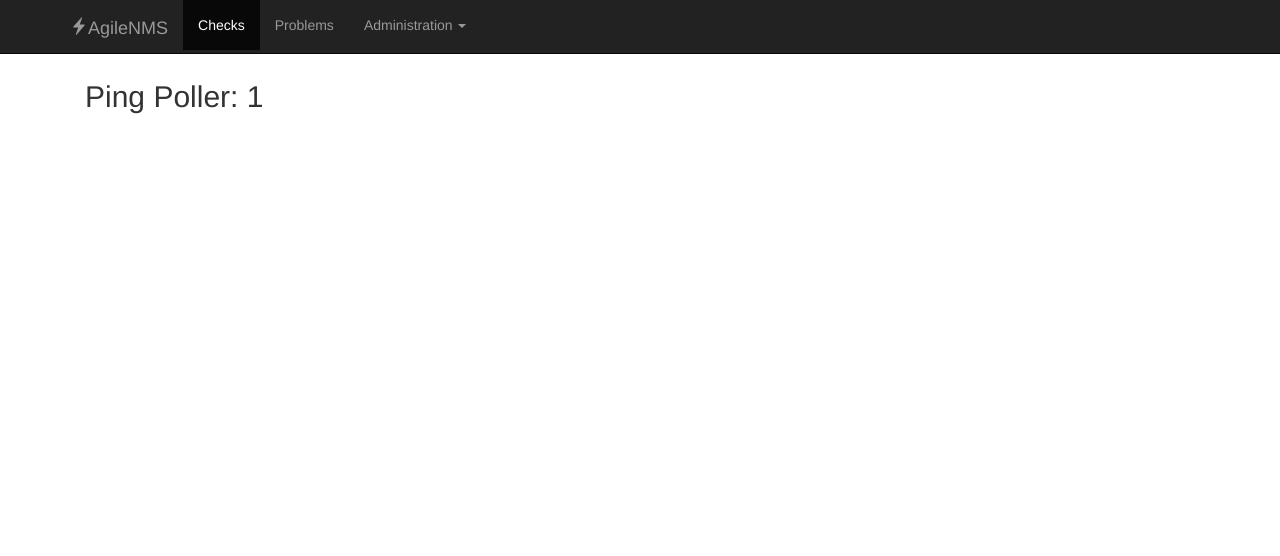
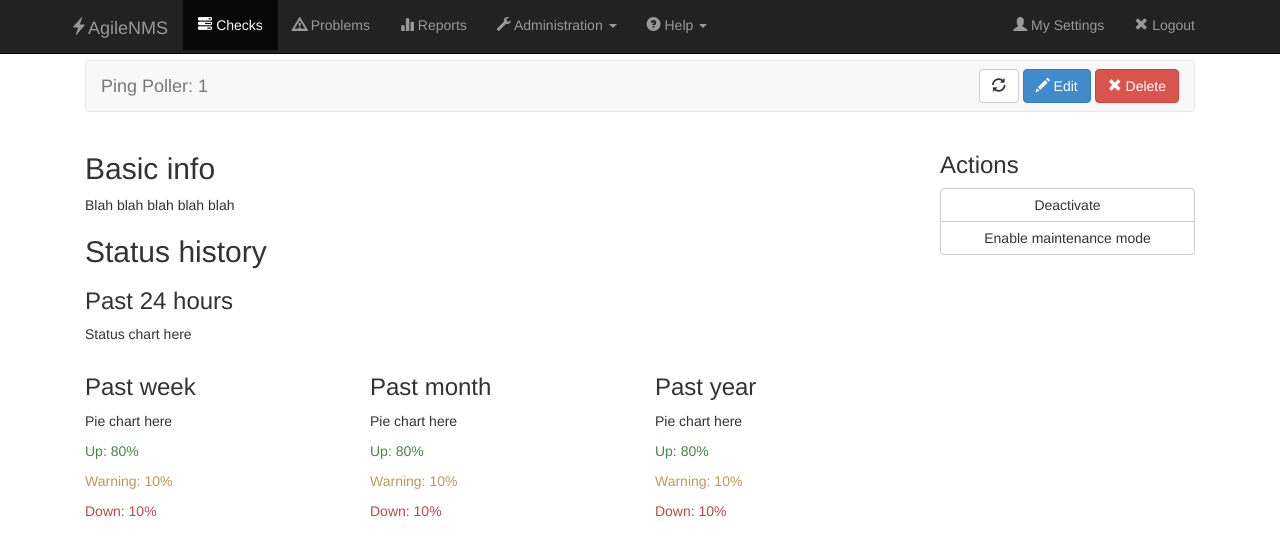
Before and after one commit to animeshinvinci/AgileNMS, a Django app: template monitoring/templates/monitoring/check_detail.html in a window 1280 px wide. Shown: the top 556 px of the page. Run offline with Django 3.2, Linux system fonts and the light colour scheme; the template is opened without the code that fills it: values that come from a table or form of the project are taken from there, others are empty; tables that the repository leaves empty hold one stand-in row (values such as "Sample post"); parts of the project's set-up code (start-up, migrations or seed data) failed here and were passed over.

Commit message:
Lots more frontend stuff

```diff
--- a/monitoring/templates/monitoring/check_detail.html
+++ b/monitoring/templates/monitoring/check_detail.html
@@ -3,6 +3,65 @@
 {% block title %}Check Detail{% endblock %}
 
 {% block content %}
- <h2>{{ check.get_child.type_name }}: {{ check.get_child }}</h2>
 
+ <div class="navbar navbar-default">
+  <div class="navbar-header">
+   <button type="button" class="navbar-toggle" data-toggle="collapse" data-target=".check-navbar-collapse">
+    <span class="sr-only">Toggle navigation</span>
+    <span class="icon-bar"></span>
+    <span class="icon-bar"></span>
+    <span class="icon-bar"></span>
+   </button>
+   <span class="navbar-brand">{{ check.get_child.type_name }}: {{ check.get_child }}</span>
+  </div>
+  <div class="collapse navbar-collapse check-navbar-collapse">
+   <div class="navbar-right">
+    <button type="button" class="btn btn-default navbar-btn"><span class="glyphicon glyphicon-refresh"></span></button>
+    <button type="button" class="btn btn-primary navbar-btn"><span class="glyphicon glyphicon-pencil"></span> Edit</button>
+    <button type="button" class="btn btn-danger navbar-btn"><span class="glyphicon glyphicon-remove"></span> Delete</button>
+   </div>
+  </div>
+ </div>
+
+ <div class="row">
+  <div class="col-lg-9">
+   <h2>Basic info</h2>
+   <p>Blah blah blah blah blah</p>
+
+   <h2>Status history</h2>
+
+   <h3>Past 24 hours</h3>
+   <p>Status chart here</p>
+   <div class="row">
+    <div class="col-md-4">
+     <h3>Past week</h3>
+     <p>Pie chart here</p>
+     <p class="text-success">Up: 80%</p>
+     <p class="text-warning">Warning: 10%</p>
+     <p class="text-danger">Down: 10%</p>
+    </div>
+    <div class="col-md-4">
+     <h3>Past month</h3>
+     <p>Pie chart here</p>
+     <p class="text-success">Up: 80%</p>
+     <p class="text-warning">Warning: 10%</p>
+     <p class="text-danger">Down: 10%</p>
+    </div>
+    <div class="col-md-4">
+     <h3>Past year</h3>
+     <p>Pie chart here</p>
+     <p class="text-success">Up: 80%</p>
+     <p class="text-warning">Warning: 10%</p>
+     <p class="text-danger">Down: 10%</p>
+    </div>
+   </div>
+  </div>
+  <div class="col-lg-3">
+   <h3>Actions</h3>
+    <div class="btn-group-vertical" style="width: 100%;">
+     <button type="button" class="btn btn-default">Deactivate</button>
+     <button type="button" class="btn btn-default">Enable maintenance mode</button>
+    </div>
+  </div>
+ </div>
 {% endblock %}
--- a/templates/base.html
+++ b/templates/base.html
@@ -31,16 +31,28 @@
      </div>
      <div class="collapse navbar-collapse main-navbar-collapse">
       <ul class="nav navbar-nav">
-       <li class="active"><a href="/checks/">Checks</a></li>
-       <li><a href="#">Problems</a></li>
+       <li class="active"><a href="/checks/"><span class="glyphicon glyphicon-tasks"></span> Checks</a></li>
+       <li><a href="#"><span class="glyphicon glyphicon-warning-sign"></span> Problems</a></li>
+       <li><a href="#"><span class="glyphicon glyphicon-stats"></span> Reports</a></li>
        <li class="dropdown">
-         <a href="#" class="dropdown-toggle" data-toggle="dropdown">Administration <b class="caret"></b></a>
+         <a href="#" class="dropdown-toggle" data-toggle="dropdown"><span class="glyphicon glyphicon-wrench"></span> Administration <b class="caret"></b></a>
          <ul class="dropdown-menu">
           <li><a href="#">Users</a></li>
           <li><a href="#">Agents</a></li>
           <li><a href="#">System Settings</a></li>
          </ul>
        </li>
+       <li class="dropdown">
+         <a href="#" class="dropdown-toggle" data-toggle="dropdown"><span class="glyphicon glyphicon-question-sign"></span> Help <b class="caret"></b></a>
+         <ul class="dropdown-menu">
+          <li><a href="#">Documentation</a></li>
+          <li><a href="#">About</a></li>
+         </ul>
+       </li>
+      </ul>
+      <ul class="nav navbar-nav navbar-right">
+       <li><a href="#"><span class="glyphicon glyphicon-user"></span> My Settings</a></li>
+       <li><a href="#"><span class="glyphicon glyphicon-remove"></span> Logout</a></li>
       </ul>
      </div>
     </div>
```
Also changed, not shown: monitoring/templates/monitoring/check_list.html (+8 -0 lines).
